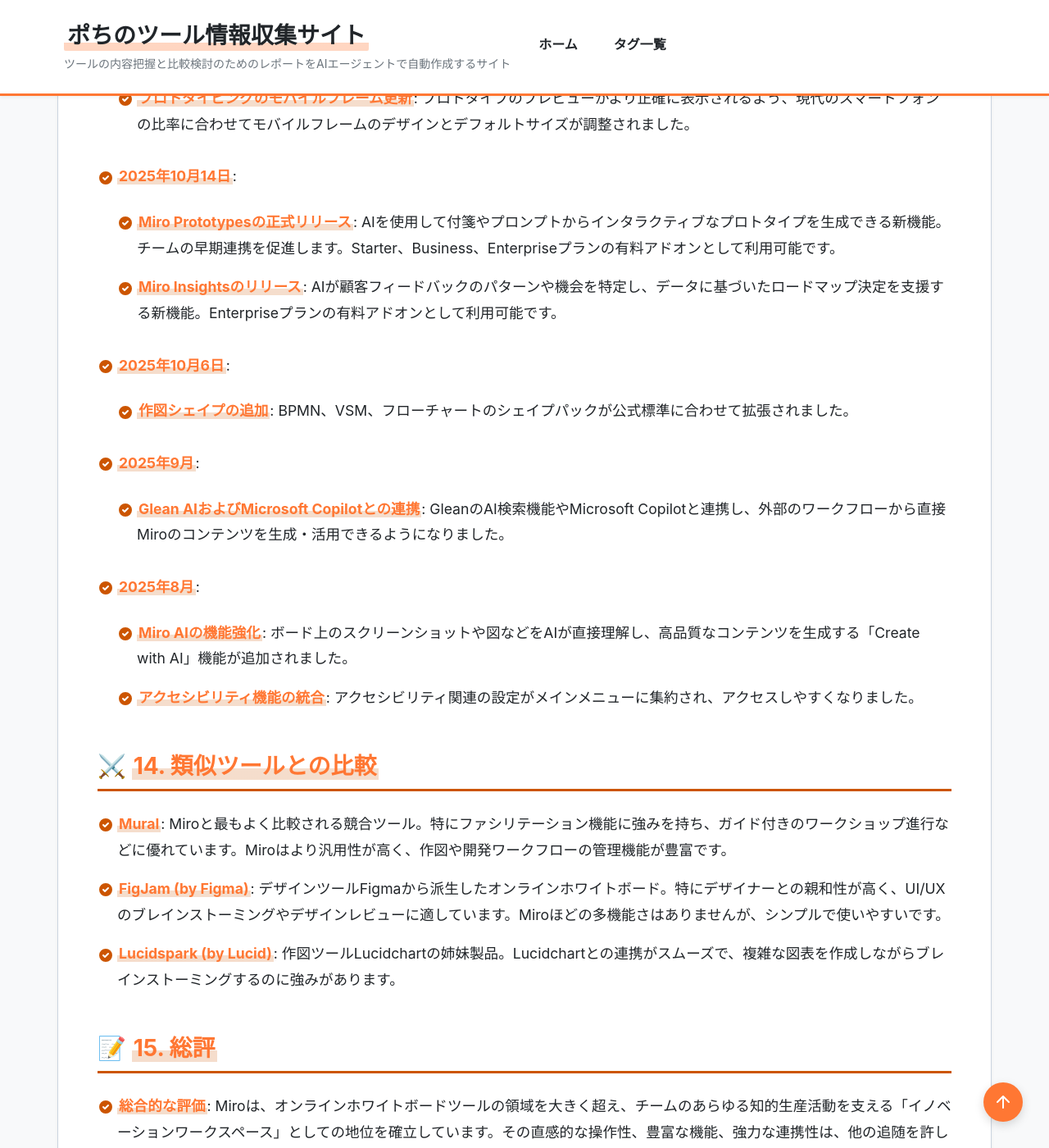
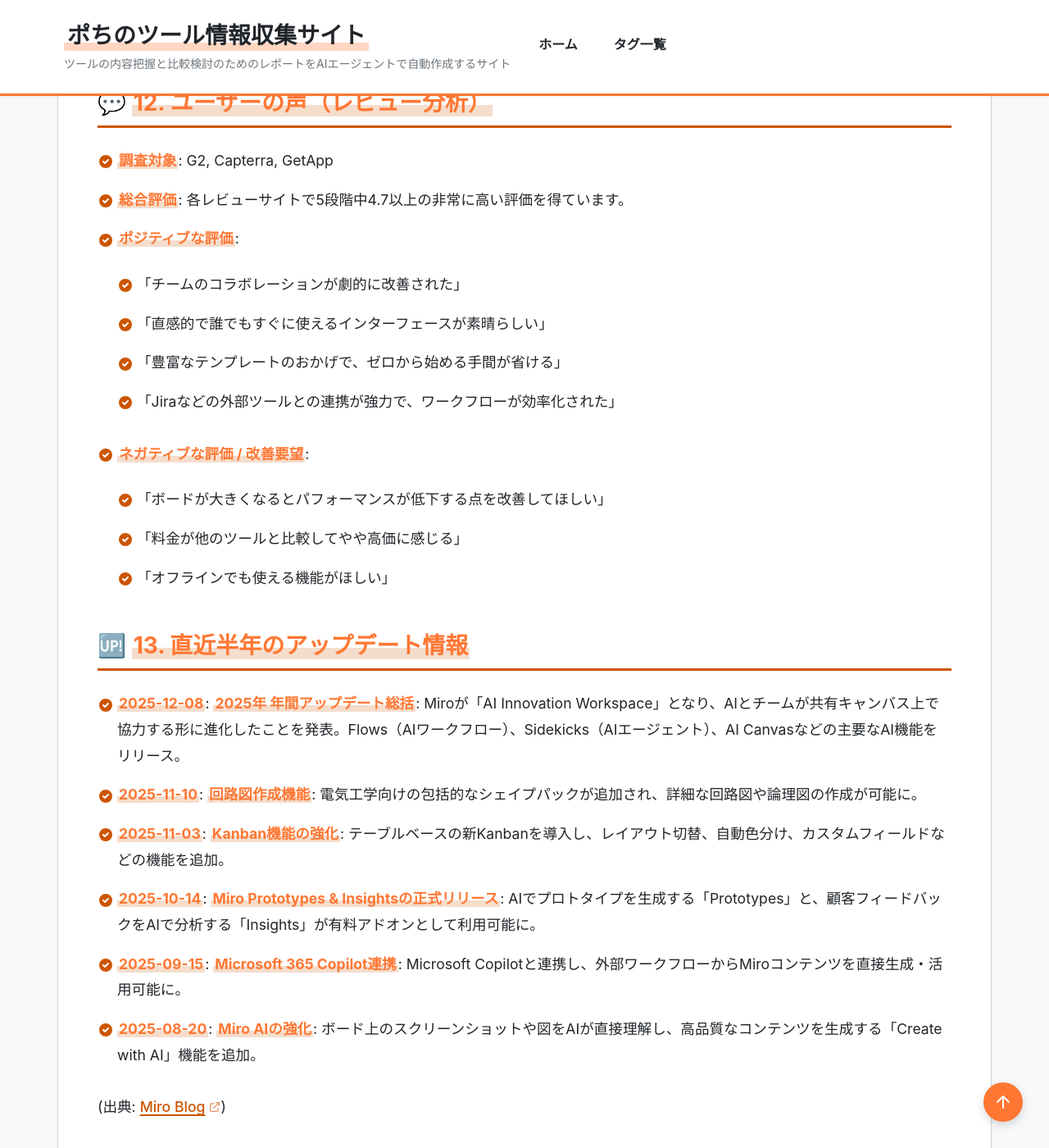
Before and after one commit to aegisfleet/tool-survey-report, a Jekyll site: the page built from _reports/miro.md, in a window 1280 px wide and 1400 px high, scrolled down 7326 px. Shown: the whole window at 82% size. Built offline with Jekyll 4.4.1, drawn with Linux system fonts in a browser that asks for light colours; some of the changed text lies outside the part shown.

Commit message:
feat: Update Miro report and align with new template (#360)
This commit updates the Miro research report (`_reports/miro.md`) to conform to the latest template.

- Updates the front matter with new `quick_summary` and `evaluation` sections.
- Refreshes the report content, including pricing and recent updates.
- Converts the pricing and comparison sections to the required table format.
- Establishes a bidirectional link with the Canva report for consistency.

Co-authored-by: google-labs-jules[bot] <161369871+google-labs-jules[bot]@users.noreply.github.com>

```diff
--- a/_reports/miro.md
+++ b/_reports/miro.md
@@ -1,28 +1,81 @@
 ---
+# === フロントマター ===
+# 【必須項目】
 title: "Miro 調査レポート"
 tool_name: "Miro"
-category: "オンラインホワイトボード"
+tool_reading: "ミロ"
+category: "デザインツール"
 developer: "Miro"
 official_site: "https://miro.com/"
 date: "2025-10-20"
-last_updated: "2025-11-18"
+last_updated: "2026-01-10"
 tags:
   - "コラボレーション"
   - "視覚化"
   - "ワークショップ"
   - "アジャイル開発"
+  - "オンラインホワイトボード"
 description: "チームでのブレインストーミングから複雑なプロジェクト管理まで、あらゆるコラボレーションを視覚的に実現するオンラインホワイトボードツール。"
+
+# 【クイックサマリー】ホーム画面のカード表示用
+quick_summary:
+  has_free_plan: true
+  is_oss: false
+  starting_price: "$8/月"
+  target_users:
+    - "プロダクトマネージャー"
+    - "デザイナー"
+    - "開発者"
+  latest_highlight: "2025年はAI Innovation Workspaceとして、AIとの共同作業が可能に"
+  update_frequency: "高"
+
+# 【ツール評価】100点満点、基準点70点からの加減算方式
+evaluation:
+  score: 87
+  base_score: 70
+  plus_points:
+    - point: 8
+      reason: "オンラインホワイトボードの領域を超え、作図、プロジェクト管理、ドキュメント作成まで対応できる圧倒的な機能性"
+    - point: 5
+      reason: "直感的で洗練されたUIにより、初めてのユーザーでも学習コストが低い"
+    - point: 5
+      reason: "Jira, Azure DevOps, Slackなど250以上の外部アプリと連携でき、既存ワークフローにスムーズに組み込める"
+    - point: 5
+      reason: "AIがアイデア生成、情報要約、図の自動生成などをサポートし、生産性を向上させる"
+    - point: 3
+      reason: "Miroverseコミュニティで世界中のユーザーが作成した5,000以上のテンプレートを共有・利用できる"
+  minus_points:
+    - point: -3
+      reason: "オブジェクトが非常に多い大規模なボードでは、読み込みや動作が遅くなることがある"
+    - point: -2
+      reason: "クラウドベースのためオフラインで利用できず、安定したインターネット接続が必須"
+    - point: -2
+      reason: "機能が豊富なため、すべての機能を使いこなすにはある程度の学習が必要"
+    - point: -2
+      reason: "デスクトップ版と比較して、モバイルアプリでは一部機能が制限される"
+  summary: "圧倒的な機能性と優れた操作性を両立した最高のイノベーションワークスペースだが、大規模利用時のパフォーマンスには注意が必要。"
+
+# 【任意項目】該当するもののみ記載
+links:
+  documentation: "https://help.miro.com/hc/en-us"
+relationships:
+  related_tools:
+    - "Canva"
 ---
 
 # **Miro 調査レポート**
 
 ## **1. 基本情報**
 
-* **ツール名**: Miro (ミロ)
+* **ツール名**: Miro
+* **ツールの読み方**: ミロ
 * **開発元**: Miro
 * **公式サイト**: [https://miro.com/](https://miro.com/)
-* **カテゴリ**: オンラインホワイトボード, ビジュアルコラボレーション
-* **概要**: Miroは、チームが場所を問わずアイデアを共有し、協力してプロジェクトを進めるためのオンラインホワイトボードプラットフォームです。ブレインストーミング、図表作成、アジャイル開発の管理、ワークショップなど、多岐にわたる用途で活用されています。
+* **関連リンク**:
+  * ドキュメント: [https://help.miro.com/hc/en-us](https://help.miro.com/hc/en-us)
+  * レビューサイト: [G2](https://www.g2.com/products/miro/reviews)
+* **カテゴリ**: デザインツール
+* **概要**: Miroは、チームが場所を問わずアイデアを共有し、協力してプロジェクトを進めるためのオンラインホワイトボードプラットフォームです。ブレインストーミング、図表作成、アジャイル開発の管理、ワークショップなど、多岐にわたる用途で活用されています。単なるホワイトボードに留まらず、チームのあらゆる知的生産活動を支える「イノベーションワークスペース」としての地位を確立しています。
 
 ## **2. 目的と主な利用シーン**
 
@@ -63,28 +116,15 @@ description: "チームでのブレインストーミングから複雑なプロ
 
 ## **6. 料金プラン**
 
-* **Free**:
-  * 無料で無制限のメンバーを招待可能。
-  * 編集可能なボードは3つまで。
-  * テンプレートや基本的な連携機能を利用可能。
-  * Miro AIをチームごとに月10クレジットまで試用可能。
-* **Starter**:
-  * $8/メンバー/月 (年間払い)。
-  * 編集可能なボード数が無制限になる。
-  * プライベートボードの作成、高解像度エクスポート、バージョン履歴などの機能が追加。
-  * Miro AIをメンバーごとに月25クレジットまで利用可能。
-* **Business**:
-  * $16/メンバー/月 (年間払い)。
-  * 複数のワークスペース管理、セキュアなゲストアクセス、SSO（シングルサインオン）対応。
-  * 高度な作図機能（UML, AWSなど）、Jira/Azureとの双方向同期などが可能に。
-  * Miro AIをメンバーごとに月50クレジットまで利用可能。
-* **Enterprise**:
-  * 30名以上から利用可能なカスタムプラン。
-  * 高度なセキュリティ、データ管理、大規模な組織向けの管理機能、専任のカスタマーサクセスサポートなどが提供されます。
-  * Miro AIをメンバーごとに月100クレジットまで利用可能。
-* **有料アドオン**:
-  * Starterプラン以上で、インタラクティブなプロトタイプをAIで作成できる「Miro Prototypes」などの追加機能を有料で利用可能。
-* **無料トライアル**: Businessプランの無料トライアルが利用可能です。
+| プラン名 | 料金 | 主な特徴 |
+|---|---|---|
+| **Free** | 無料 | 編集可能なボード3つまで、基本的なテンプレート、Miro AI試用（月10クレジット/チーム） |
+| **Starter** | $8/ユーザー/月 (年間払い時) | ボード数無制限、プライベートボード、高解像度エクスポート、Miro AI（月25クレジット/メンバー） |
+| **Business** | $16/ユーザー/月 (年間払い時) | SSO対応、高度な作図機能、Jira/Azure双方向同期、Miro AI（月50クレジット/メンバー） |
+| **Enterprise** | 要問い合わせ | 高度なセキュリティ、データガバナンス、専任サポート、Miro AI（月100クレジット/メンバー） |
+
+* **課金体系**: ユーザー単位
+* **無料トライアル**: Businessプランで利用可能
 
 ## **7. 導入実績・事例**
 
@@ -130,27 +170,23 @@ description: "チームでのブレインストーミングから複雑なプロ
 
 ## **13. 直近半年のアップデート情報**
 
-* **2025年11月10日**:
-    * **回路図と概略図の作成**: 電気工学（Electrical Engineering）用の包括的なシェイプパックが追加され、ユーザーは詳細な回路図や論理図を作成できるようになりました。
-* **2025年11月3日**:
-    * **Kanbanの機能強化**: 新しいKanbanはテーブルベースとなり、テーブルやタイムラインレイアウトへの切り替え、自動色分け、カスタムフィールド、フィルタリング、ソートなどの新機能が追加され、プロジェクト管理がより効率化されました。
-    * **プロトタイピングのモバイルフレーム更新**: プロトタイプのプレビューがより正確に表示されるよう、現代のスマートフォンの比率に合わせてモバイルフレームのデザインとデフォルトサイズが調整されました。
-* **2025年10月14日**:
-    * **Miro Prototypesの正式リリース**: AIを使用して付箋やプロンプトからインタラクティブなプロトタイプを生成できる新機能。チームの早期連携を促進します。Starter、Business、Enterpriseプランの有料アドオンとして利用可能です。
-    * **Miro Insightsのリリース**: AIが顧客フィードバックのパターンや機会を特定し、データに基づいたロードマップ決定を支援する新機能。Enterpriseプランの有料アドオンとして利用可能です。
-* **2025年10月6日**:
-    * **作図シェイプの追加**: BPMN、VSM、フローチャートのシェイプパックが公式標準に合わせて拡張されました。
-* **2025年9月**:
-    * **Glean AIおよびMicrosoft Copilotとの連携**: GleanのAI検索機能やMicrosoft Copilotと連携し、外部のワークフローから直接Miroのコンテンツを生成・活用できるようになりました。
-* **2025年8月**:
-    * **Miro AIの機能強化**: ボード上のスクリーンショットや図などをAIが直接理解し、高品質なコンテンツを生成する「Create with AI」機能が追加されました。
-    * **アクセシビリティ機能の統合**: アクセシビリティ関連の設定がメインメニューに集約され、アクセスしやすくなりました。
+* **2025-12-08**: **2025年 年間アップデート総括**: Miroが「AI Innovation Workspace」となり、AIとチームが共有キャンバス上で協力する形に進化したことを発表。Flows（AIワークフロー）、Sidekicks（AIエージェント）、AI Canvasなどの主要なAI機能をリリース。
+* **2025-11-10**: **回路図作成機能**: 電気工学向けの包括的なシェイプパックが追加され、詳細な回路図や論理図の作成が可能に。
+* **2025-11-03**: **Kanban機能の強化**: テーブルベースの新Kanbanを導入し、レイアウト切替、自動色分け、カスタムフィールドなどの機能を追加。
+* **2025-10-14**: **Miro Prototypes & Insightsの正式リリース**: AIでプロトタイプを生成する「Prototypes」と、顧客フィードバックをAIで分析する「Insights」が有料アドオンとして利用可能に。
+* **2025-09-15**: **Microsoft 365 Copilot連携**: Microsoft Copilotと連携し、外部ワークフローからMiroコンテンツを直接生成・活用可能に。
+* **2025-08-20**: **Miro AIの強化**: ボード上のスクリーンショットや図をAIが直接理解し、高品質なコンテンツを生成する「Create with AI」機能を追加。
+
+(出典: [Miro Blog](https://miro.com/blog/))
 
 ## **14. 類似ツールとの比較**
 
-* **Mural**: Miroと最もよく比較される競合ツール。特にファシリテーション機能に強みを持ち、ガイド付きのワークショップ進行などに優れています。Miroはより汎用性が高く、作図や開発ワークフローの管理機能が豊富です。
-* **FigJam (by Figma)**: デザインツールFigmaから派生したオンラインホワイトボード。特にデザイナーとの親和性が高く、UI/UXのブレインストーミングやデザインレビューに適しています。Miroほどの多機能さはありませんが、シンプルで使いやすいです。
-* **Lucidspark (by Lucid)**: 作図ツールLucidchartの姉妹製品。Lucidchartとの連携がスムーズで、複雑な図表を作成しながらブレインストーミングするのに強みがあります。
+| ツール名 | 特徴 | 強み | 弱み | 選択肢となるケース |
+|---|---|---|---|---|
+| **Miro** | 多機能なイノベーションワークスペース | 圧倒的な機能性、豊富なテンプレート、強力な連携機能 | 大規模ボードでのパフォーマンス低下、多機能ゆえの複雑さ | 1つのツールでブレインストーミングからプロジェクト管理まで幅広く対応したい場合 |
+| **Mural** | ファシリテーション特化型ホワイトボード | ガイド付きのワークショップ進行機能、投票やタイマーなどの会議機能 | Miroほどの作図や開発連携機能はない | 構造化されたオンラインワークショップを円滑に実施したい場合 |
+| **FigJam** | Figma連携に優れたホワイトボード | Figmaとのシームレスな連携、シンプルで直感的な操作性 | 高度な作図機能やプロジェクト管理機能は限定的 | デザイナー中心のチームで、UI/UXのブレインストーミングやデザインレビューを行いたい場合 |
+| **Lucidspark** | Lucidchart連携が強みのホワイトボード | 姉妹製品Lucidchartとのスムーズな連携、複雑な図表作成 | Miroほどのテンプレート数やコミュニティ機能はない | 複雑なシステム構成図やフローチャートを作成しながら、アイデアを整理したい場合 |
 
 ## **15. 総評**
 
```
Also changed, not shown: _reports/canva.md (+1 -0 lines).
